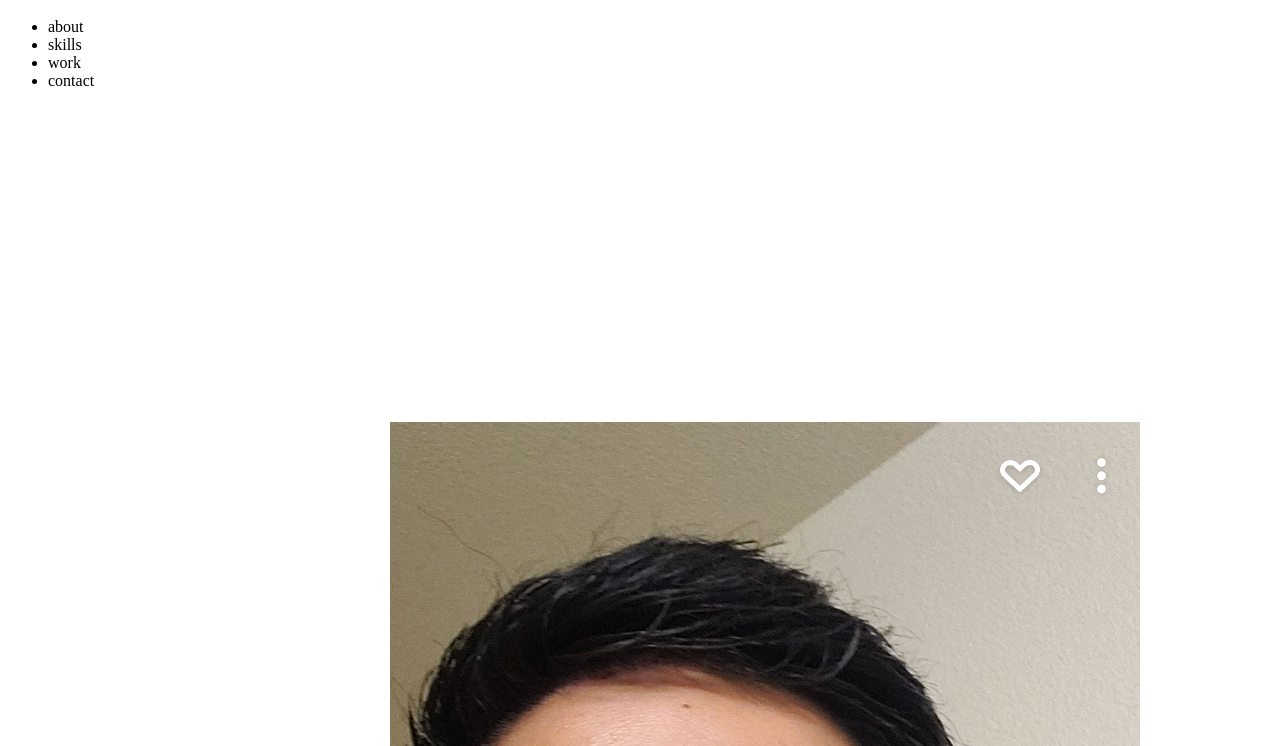
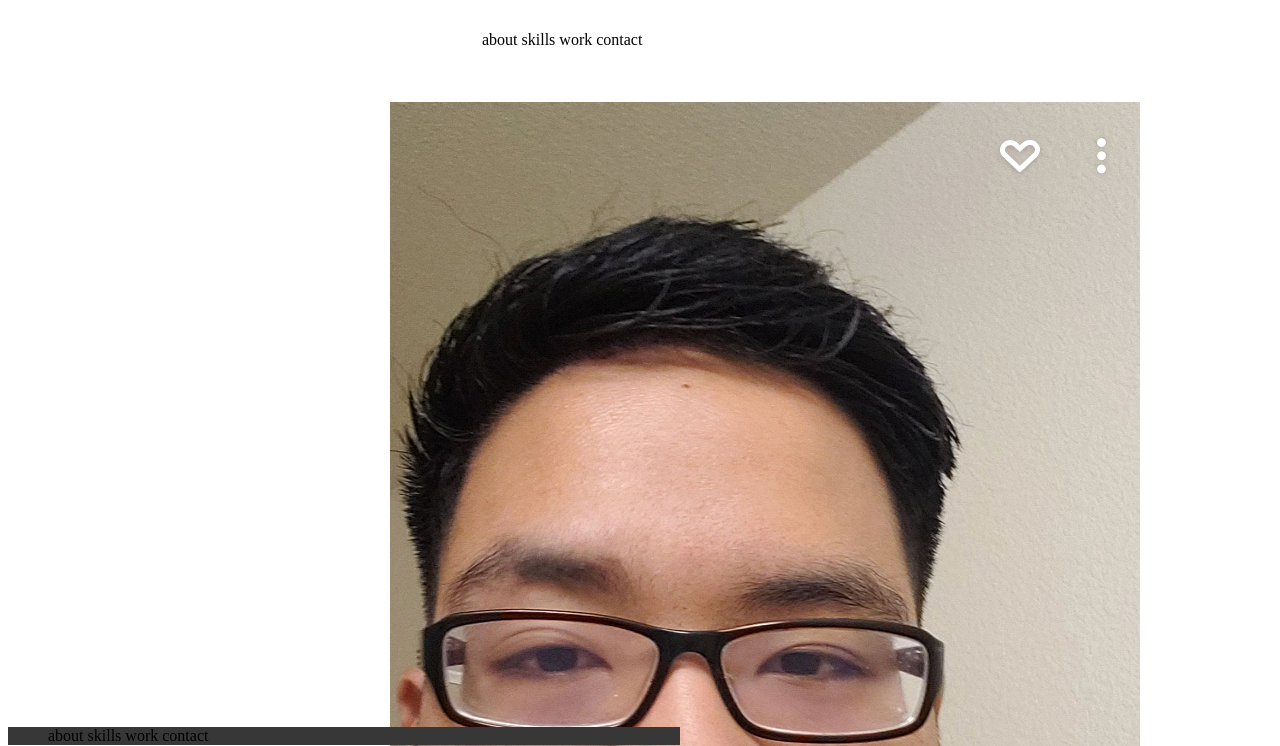
Before and after one commit to CodeTommy/HW_3_My_Portfolio, a plain HTML site: page code/index.html in a window 1280 px wide. Shown: the part 914-1660 px from the top of the page. Drawn offline with Linux system fonts and the light colour scheme.

Commit message:
updated hw
changes to css

```diff
--- a/code/css/style.css
+++ b/code/css/style.css
@@ -1,21 +1,42 @@
-.incline-block { display: inline-block;
+.inline-block {
+display: inline-block;
 vertical-align: top;
-width: 73%;
-padding: 1%;
-width: 50%;
-margin-left: auto;
 }
 
-.logo { width: 23%;
+nav {
+    width: 73%;
+    padding: 1%;
+}
+
+ul {
+    width: 50%;
+    margin-left: auto;
+}
+
+
+.divlogo {
+    width: 23%;
     padding: 1%;
     text-align: center;
 }
-.heroImg{ height: 600px;
-    padding: 25%;
+.heroImg{
+    height: 600px;
+    padding: 25px;
 
 }
-.content{ width: 500px;
+.content{
+    width: 500px;
     margin: 0 auto;
 
 
 }
+
+footer ul { background-color: #373738;
+ margin: 0 auto;
+ display:inline-block;
+ vertical-align: top;
+}
+
+li {
+   text-align: center;
+}
--- a/code/index.html
+++ b/code/index.html
@@ -2,12 +2,14 @@
 <html>
 <head>
     <title> Challenge 3</title>
-    <link rel="stylesheet" type="text/css" href="css/style.css" >
+    <link rel="stylesheet" type="text/css" href="css/style.css">
 </head>
 <body>
-<header class="nagivation">
-<div class="inline-block" class="logo">
-<img src="images/logo.PNG" alt=logo>
+
+            <!--Header-->
+<header class="navigation">
+<div class="inline-block logo">
+<img src="images/logo.PNG"  alt=logo>
 
 
 </div>
@@ -21,13 +23,17 @@
 </nav>
 
 </header>
+            <!--/Header-->
+
+
 <section class="heroImg">
 <div class= "content">
-<img src="images/Tommy.png" alt= Tommy>
+<img src="images/Tommy.png"  alt= Tommy>
 <p>Hi my name is Tommy. I love playing video games and watch youtube videos.</p>
 <button>Download Resume</button>
 </div>
 </section>
+<!--/section hero-->
 <footer>
 <ul>
     <li class= "inline-block"> about  </li>
```
